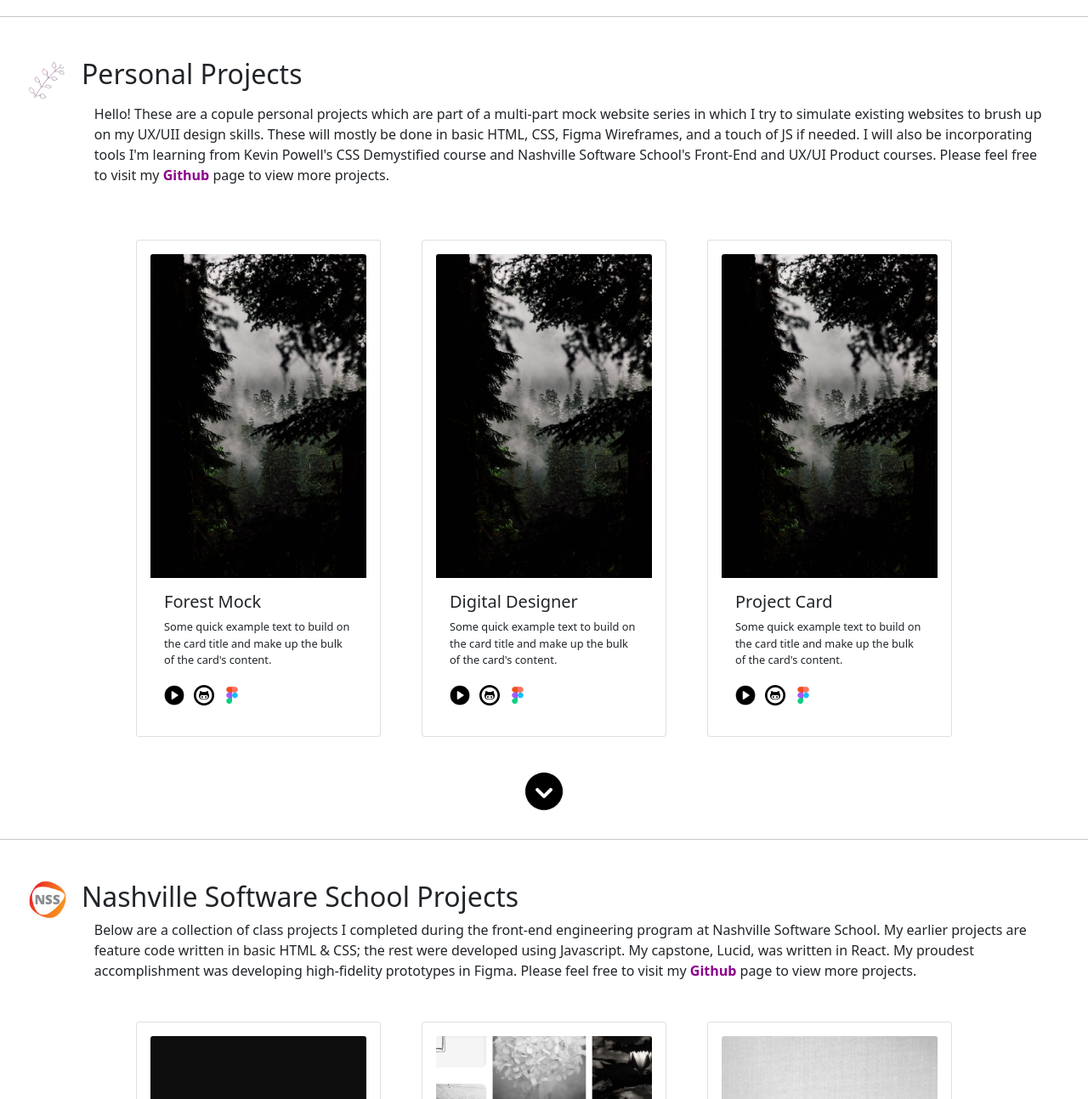
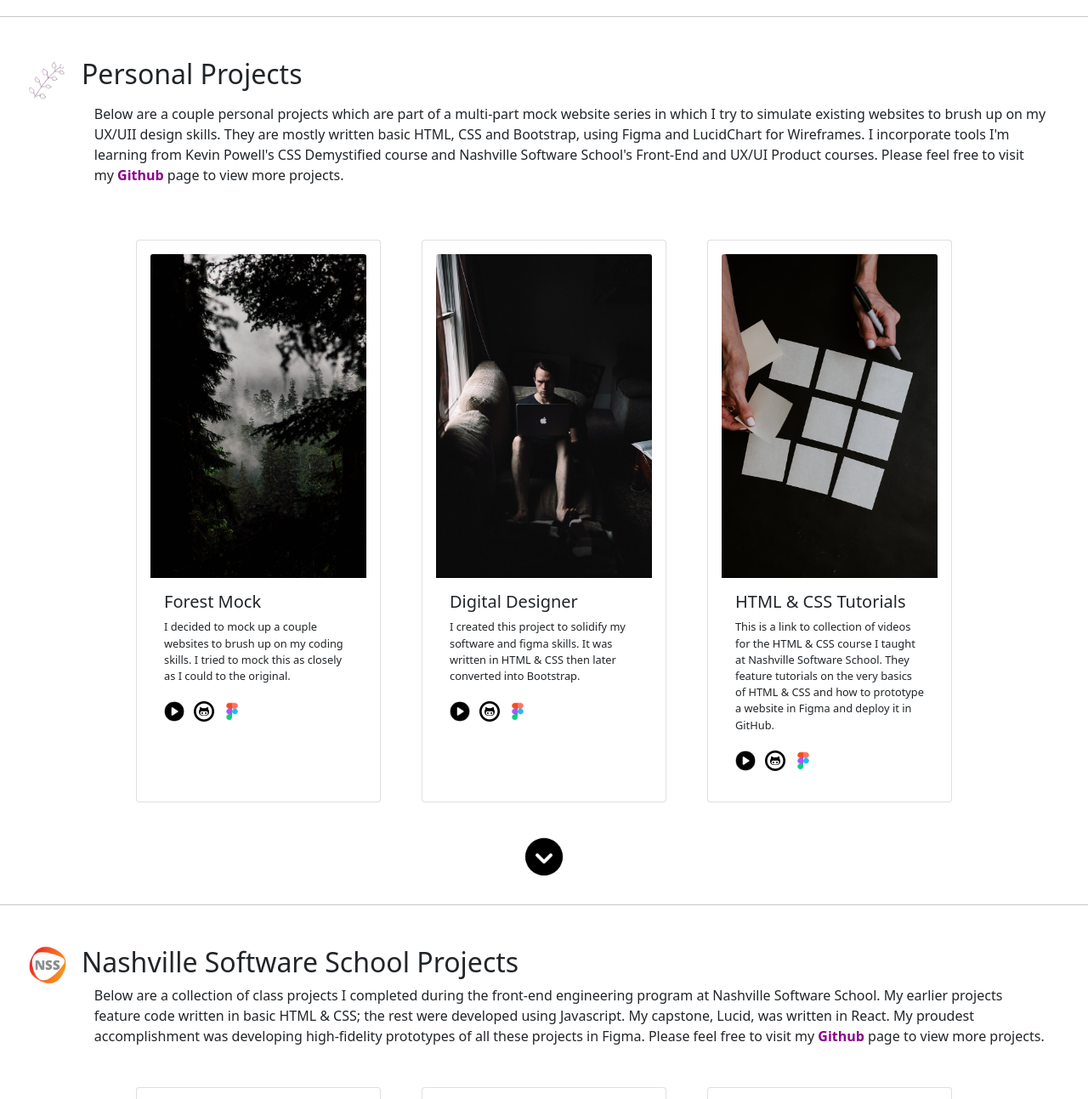
Before and after one commit to danicrosby/Portfolio-2022, a plain HTML site: page index.html in a window 1280 px wide. Shown: the part 780-2073 px from the top of the page at 85% size. Drawn offline with nearby package versions, Linux system fonts and the light colour scheme; a web font is replaced by a local one.

Commit message:
add more info to cards, tweaked media query on projects

```diff
--- a/index.html
+++ b/index.html
@@ -96,8 +96,8 @@
       <h2 class="project-title">Personal Projects</h2>
     </div>
     <div class="container project-intro-container">
-    <p class="project-intro">Hello! These are a copule personal projects which are part of a multi-part mock website series in which I try to simulate existing websites to brush up on my UX/UII design skills.
-      These will mostly be done in basic HTML, CSS, Figma Wireframes, and a touch of JS if needed. I will also be incorporating tools I'm learning from Kevin Powell's CSS Demystified
+    <p class="project-intro">Below are a couple personal projects which are part of a multi-part mock website series in which I try to simulate existing websites to brush up on my UX/UII design skills.
+      They are mostly written basic HTML, CSS and Bootstrap, using Figma and LucidChart for Wireframes. I incorporate tools I'm learning from Kevin Powell's CSS Demystified
       course and Nashville Software School's Front-End and UX/UI Product courses. Please feel free to visit my <a href="https://github.com/danicrosby">Github</a> page to view more projects.</p></p>
     </div>
     <br>
@@ -110,7 +110,7 @@
         <img src="images/forest.jpeg" class="card-img-top img-fluid" alt="...">
         <div class="card-body">
           <h5 class="card-title">Forest Mock</h5>
-          <p class="card-text">Some quick example text to build on the card title and make up the bulk of the card's content.</p>
+          <p class="card-text">I decided to mock up a couple websites to brush up on my coding skills. I tried to mock this as closely as I could to the original.</p>
           <a href="https://github.com/danicrosby"><img src="images/play-btn.png" alt="" style="width: 1.5rem;"></a>
           <a href="https://github.com/danicrosby/forest"><img src="images/github.png" alt="" style="width: 2rem; margin-left: .2rem;"></a>
           <a href="https://www.figma.com/file/W5NvQ2jmDbTg8aAj87NwAN/Forest?node-id=0%3A1"><img src="images/figma.png" alt="" style="width: 1.5rem;"></a>
@@ -119,31 +119,30 @@
 
       <!-- DIGITAL DESIGNER -->
       <div class="card m-4 p-3 d-flex flex-wrap justify-content-center3" style="width: 18rem;">
-        <img src="images/forest.jpeg" class="card-img-top img-fluid" alt="...">
+        <img src="images/designer.jpeg" class="card-img-top img-fluid" alt="...">
         <div class="card-body">
           <h5 class="card-title">Digital Designer</h5>
-          <p class="card-text">Some quick example text to build on the card title and make up the bulk of the card's content.</p>
+          <p class="card-text">I created this project to solidify my software and figma skills. It was written in HTML & CSS then later converted into Bootstrap.</p>
           <a href="https://github.com/danicrosby/digital-designer"><img src="images/play-btn.png" alt="" style="width: 1.5rem;"></a>
           <a href="https://github.com/danicrosby/digital-designer"><img src="images/github.png" alt="" style="width: 2rem; margin-left: .2rem;"></a>
           <a href="https://www.figma.com/file/ZgmFzHFVDoEJx3iAOEx4im/Digital-Designer?node-id=3%3A3"><img src="images/figma.png" alt="" style="width: 1.5rem;"></a>
         </div>
       </div>
 
-      <!-- NEXT PROJECT -->
+      <!-- UI & UX DESIGN -->
       <div class="card m-4 p-3 d-flex flex-wrap justify-content-center" style="width: 18rem;">
-        <img src="images/forest.jpeg" class="card-img-top" alt="...">
+        <img src="images/ux-design.jpeg" class="card-img-top" alt="...">
         <div class="card-body">
-          <h5 class="card-title">Project Card</h5>
-          <p class="card-text">Some quick example text to build on the card title and make up the bulk of the card's content.</p>
-          <a href="#personal-projects"><img src="images/play-btn.png" alt="" style="width: 1.5rem;"></a>
-          <a href="#personal-projects"><img src="images/github.png" alt="" style="width: 2rem; margin-left: .2rem;"></a>
-          <a href="#personal-projects"><img src="images/figma.png" alt="" style="width: 1.5rem;"></a>
+          <h5 class="card-title">HTML & CSS Tutorials</h5>
+          <p class="card-text">This is a link to collection of videos for the HTML & CSS course I taught at Nashville Software School. They feature tutorials on the very basics of HTML & CSS and how to prototype a website in Figma and deploy it in GitHub.</p>
+          <a href="https://www.loom.com/team-videos"><img src="images/play-btn.png" alt="" style="width: 1.5rem;"></a>
+          <a href="https://github.com/danicrosby"><img src="images/github.png" alt="" style="width: 2rem; margin-left: .2rem;"></a>
+          <a href="https://github.com/danicrosby"><img src="images/figma.png" alt="" style="width: 1.5rem;"></a></div>
         </div>
       </div>
+      <center><a href="#nss-projects-page"><img class="bouncy" src="images/down-arrow.png" alt=""></a></center>
     </div>
-    <center><a href="#nss-projects-page"><img class="bouncy" src="images/down-arrow.png" alt=""></a></center>
-  </div>
-  <hr>
+    <hr>
 
 
 
@@ -155,8 +154,8 @@
     </div>
     <div class="container project-intro-container">
     <p class="project-intro">Below are a collection of class projects I completed during the front-end engineering program at Nashville Software School.
-      My earlier projects are feature code written in basic HTML & CSS; the rest were developed using Javascript. My capstone, Lucid, was written in React.
-      My proudest accomplishment was developing high-fidelity prototypes in Figma.
+      My earlier projects feature code written in basic HTML & CSS; the rest were developed using Javascript. My capstone, Lucid, was written in React.
+      My proudest accomplishment was developing high-fidelity prototypes of all these projects in Figma.
       Please feel free to visit my <a href="https://github.com/danicrosby">Github</a> page to view more projects.</p>
     </div>
     <br>
@@ -169,8 +168,7 @@
         <img src="images/lucid.jpeg" class="card-img-top img-fluid" alt="...">
         <div class="card-body">
           <h5 class="card-title">Capstone: Lucid</h5>
-          <p class="card-text">Some quick example text to build on the card title and make up the bulk of the card's
-            content.</p>
+          <p class="card-text">Lucid was my front-end capstone. It's a dream tracking app that can interpret several dream components simultaneously. This project was written in React and features a pretty extensive mock-up design.</p>
           <a href="https://github.com/danicrosby"><img src="images/play-btn.png" alt="" style="width: 1.5rem;"></a>
           <a href="https://github.com/danicrosby/LUCID-Front-End-Capstone"><img src="images/github.png" alt="" style="width: 2rem; margin-left: .2rem;"></a>
           <a href="https://github.com/danicrosby"><img src="images/figma.png" alt="" style="width: 1.5rem;"></a>
--- a/styles.css
+++ b/styles.css
@@ -165,7 +165,7 @@ a.button:hover {
 
   .contact-icon-container,
   .bouncy,
-  .navbar-brand,
+  .navbar,
   .avatar,
   .projects-icon {
     display: none;
@@ -176,10 +176,13 @@ a.button:hover {
     display: none;
   }
 
-  .projects-page {
+  .projects-page,
+  .nss-projects-page {
     display: flex;
     flex-direction: column;
     justify-content: center;
+    margin-top: .5rem;
+    margin-bottom:.5rem;
   }
 
   .project-title {
```
Also changed, not shown: images/designer.jpeg (added), images/ux-design.jpeg (added).
